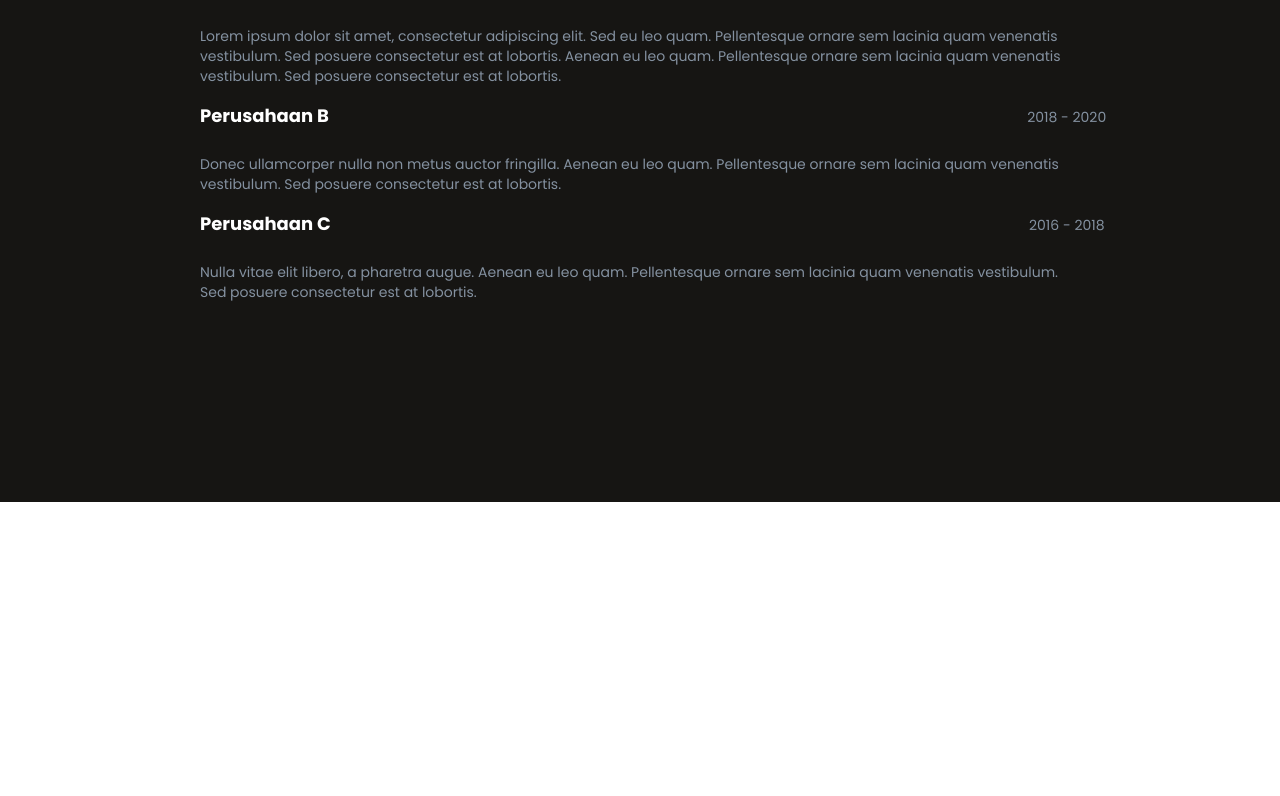
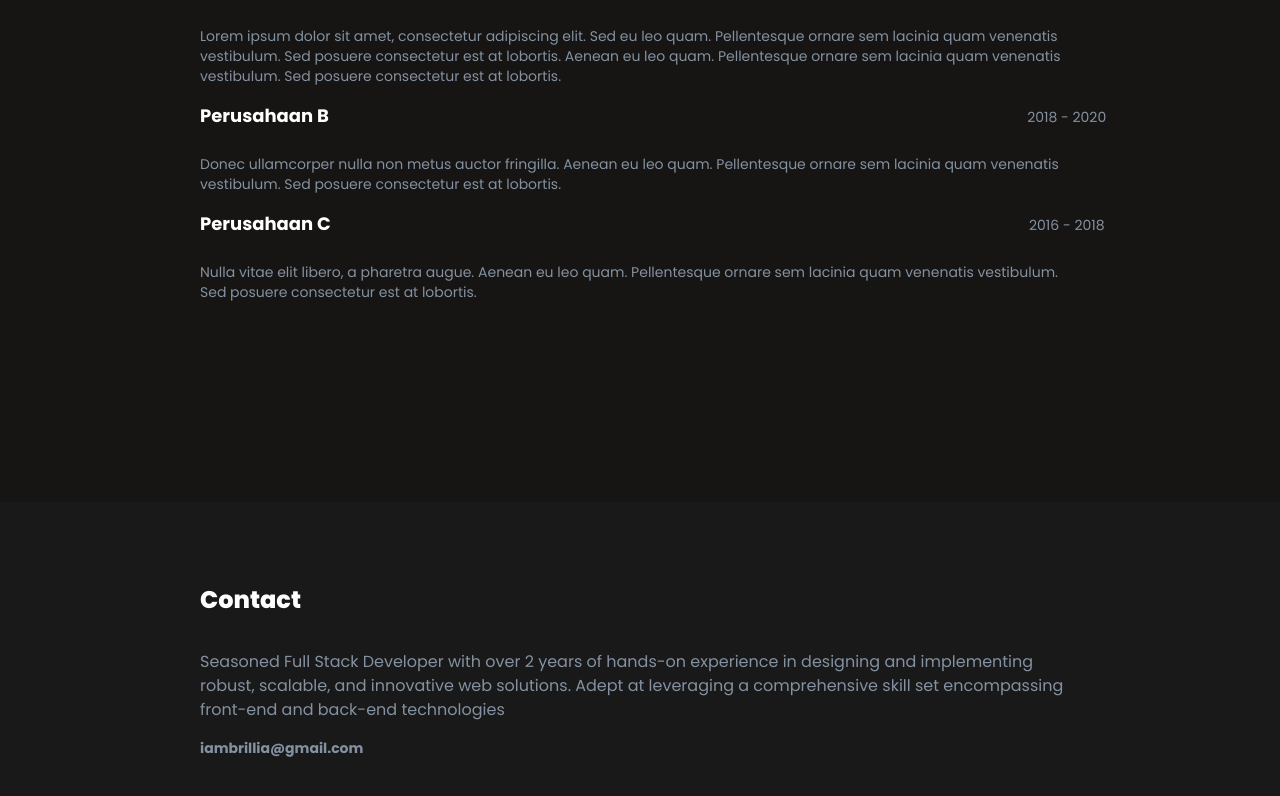
Before and after one commit to brilliswift/Portofolio-Brilli, a React (Vite) app: page / in a window 1280 px wide. Shown: the part 1520-2316 px from the top of the page. Before the commit the page ends 2022 px from the top, so only its background shows below. Built offline with nearby package versions, Linux system fonts and the light colour scheme.

Commit message:
feat : add contact

```diff
--- a/src/App.jsx
+++ b/src/App.jsx
@@ -1,14 +1,15 @@
 import React from 'react';
 import { BrowserRouter } from 'react-router-dom';
-import Sitemap from "./components/Navbar.jsx";
-import Homepage from "./components/Homepage.jsx";
+import Sitemap from "./components/Navbar";
+import Homepage from "./components/Homepage";
+import Contact from "./components/Contact";
 
 const App = () => (
     <BrowserRouter>
         <div className="bg-[#161513] min-h-screen">
             <Sitemap />
             <Homepage />
-
+            <Contact/>
         </div>
     </BrowserRouter>
 );
```
